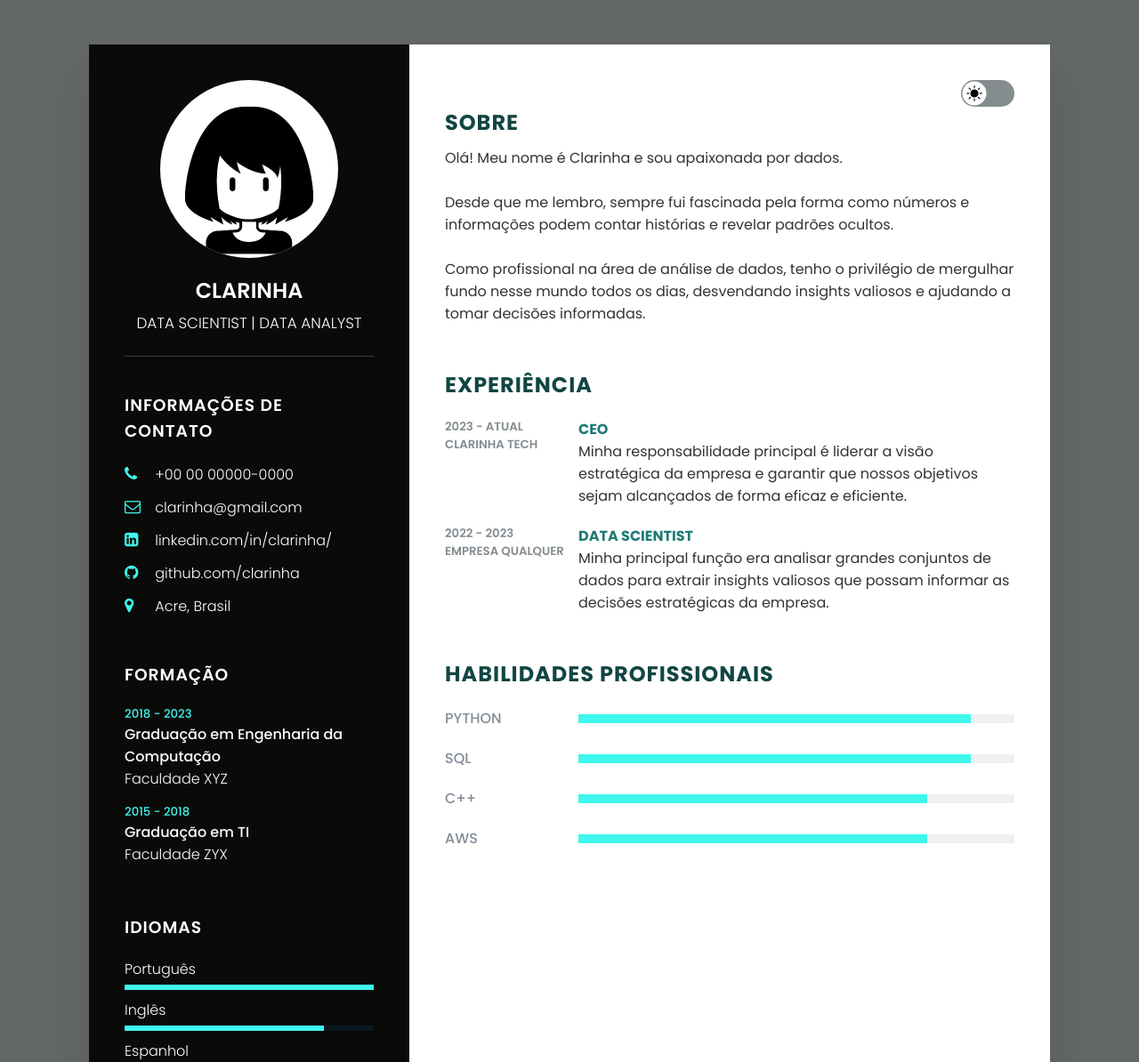
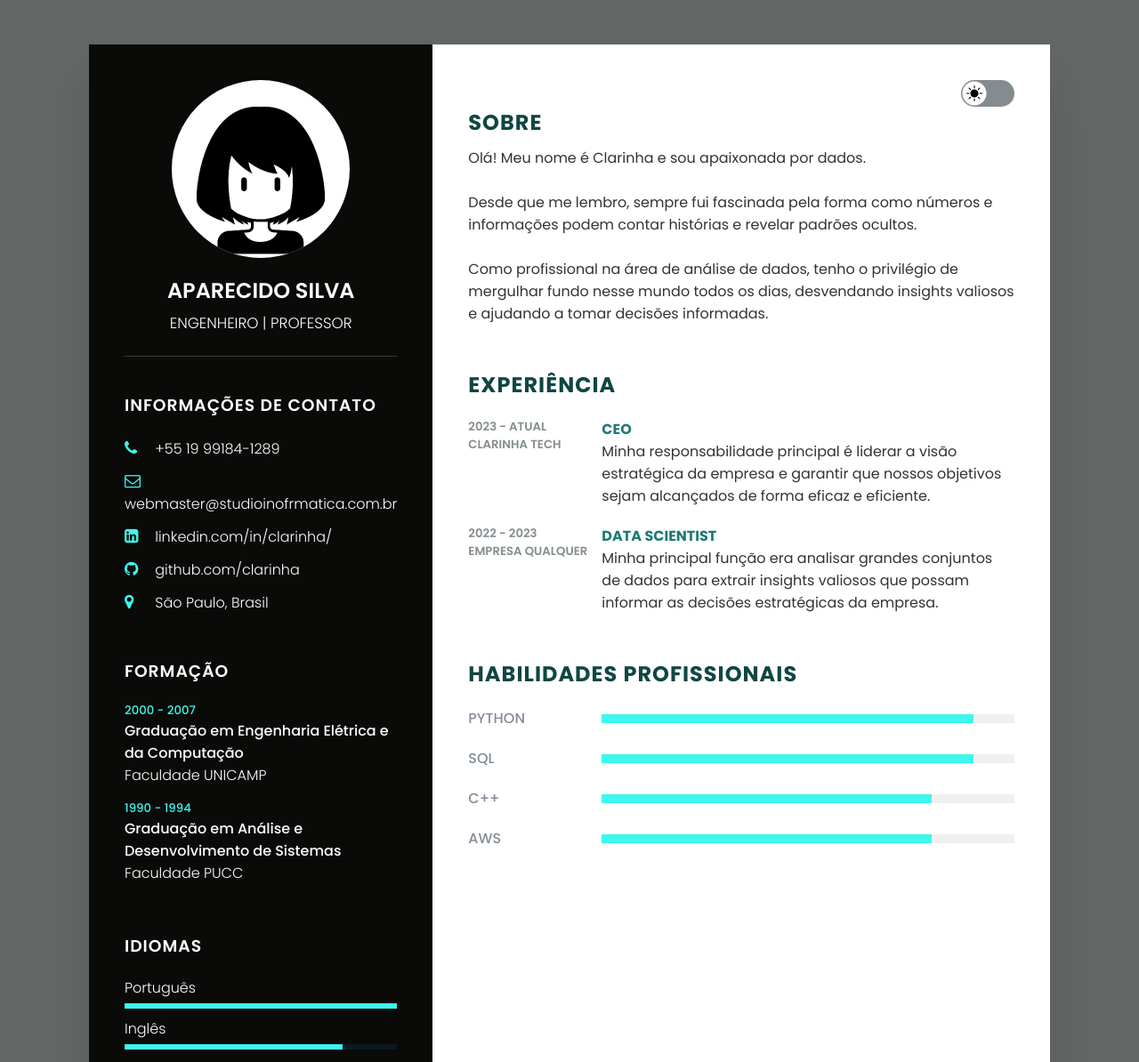
Before and after one commit to studioinformatica/Curriculo, a plain HTML site: page index.html in a window 1280 px wide. Shown: the top 1194 px of the page at 89% size. Drawn offline with nearby package versions, Linux system fonts and the light colour scheme.

Commit message:
15nov2024

```diff
--- a/index.html
+++ b/index.html
@@ -17,7 +17,7 @@
                     <img src="profile.png">
                 </div>
                  <!-- Substitua Clarinha por seu nome e "Data Scientist | Data Analyst | Data Engineer" pelos seus cargos/títulos -->
-                <h2>Clarinha<br><span>Data Scientist | Data Analyst</span></h2>
+                <h2>Aparecido Silva<br><span>Engenheiro | Professor</span></h2>
             </div>
 
             <div class="contact_info">
@@ -26,12 +26,12 @@
                     <li>
                         <span class="icon"><i class="fa fa-phone" aria-hidden="true"></i></span>
                         <!-- Substitua por seu DDI (código DDI do Brasil é 55), DDD e número de celular -->
-                        <span class="text">+00 00 00000-0000</span>
+                        <span class="text">+55 19 99184-1289</span>
                     </li>
                     <li>
                         <span class="icon"><i class="fa fa-envelope-o" aria-hidden="true"></i></span>
                         <!-- Substitua por seu email -->
-                        <span class="text">clarinha@gmail.com</span>
+                        <span class="text">webmaster@studioinofrmatica.com.br</span>
                     </li>
                     <li>
                         <span class="icon"><i class="fa fa-linkedin-square" aria-hidden="true"></i></span>
@@ -46,7 +46,7 @@
                     <li>
                         <span class="icon"><i class="fa fa-map-marker" aria-hidden="true"></i></span>
                         <!-- Substitua pelo estado e país na qual vive -->
-                        <span class="text">Acre, Brasil</span>
+                        <span class="text">São Paulo, Brasil</span>
                     </li>
                 </ul>
             </div>
@@ -56,15 +56,15 @@
                 <ul>
                     <li>
                         <!-- Substitua pelo ano de ingresso e conclusão de curso (se estiver cursando, coloque Atual ou o ano esperado para a formação) -->
-                        <h5>2018 - 2023</h5>
-                        <h4>Graduação em Engenharia da Computação</h4>
-                        <h4>Faculdade XYZ</h4>
+                        <h5>2000 - 2007</h5>
+                        <h4>Graduação em Engenharia Elétrica e da Computação</h4>
+                        <h4>Faculdade UNICAMP</h4>
                     </li>
                     <!-- Se precisar adicionar mais formações só copiar o trecho <li>...</li> e colar logo abaixo. Veja o exemplo-->
                     <li>
-                        <h5>2015 - 2018</h5>
-                        <h4>Graduação em TI</h4>
-                        <h4>Faculdade ZYX</h4>
+                        <h5>1990 - 1994</h5>
+                        <h4>Graduação em Análise e Desenvolvimento de Sistemas</h4>
+                        <h4>Faculdade PUCC</h4>
                     </li>
                 </ul>
             </div>
```
